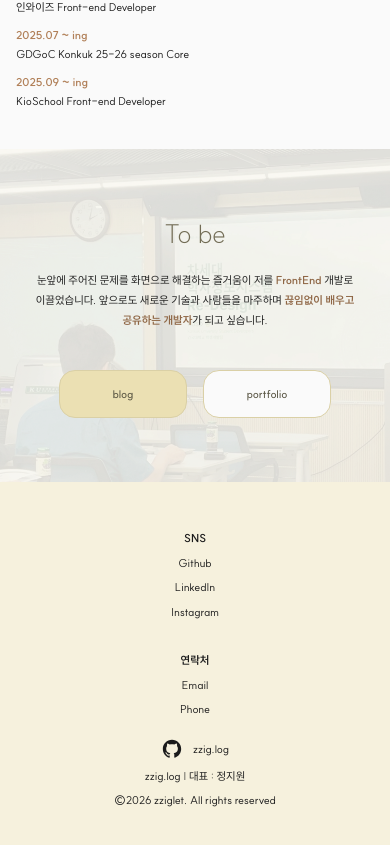
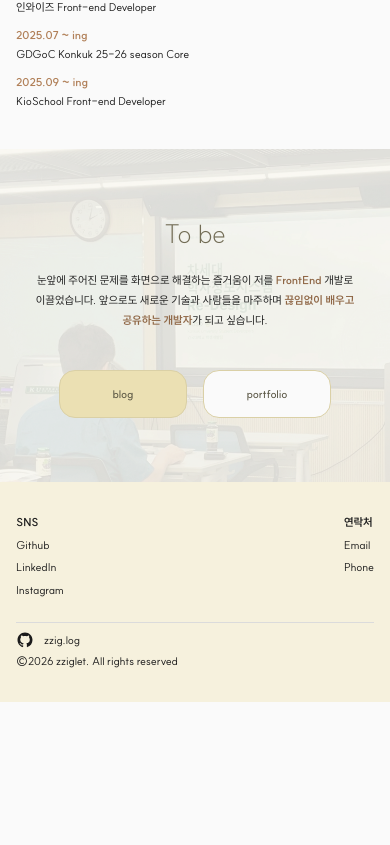
Before and after one commit to zziglet/zzig-log, a Next.js app: page / in a window 390 px wide. Shown: the part 1078-1923 px from the top of the page. After the commit the page ends 1780 px from the top, so only its background shows below. Built offline with nearby package versions, Linux system fonts and the light colour scheme.

Commit message:
refactor: compact footer layout on mobile
- Mobile: left-aligned, link groups side-by-side with space-between,
  separator border-top before copyright, remove redundant description
- Reduce padding (48→32px), gaps, icon size on mobile

Co-Authored-By: Claude Opus 4.6 <noreply@anthropic.com>

```diff
--- a/src/components/common/layout/Footer.tsx
+++ b/src/components/common/layout/Footer.tsx
@@ -13,7 +13,7 @@ const StyledFooter = styled.footer`
   display: flex;
   align-items: center;
   justify-content: center;
-  padding: 48px 16px;
+  padding: 32px 16px;
   box-sizing: border-box;
   text-align: left;
 
@@ -30,15 +30,14 @@ const FooterContainer = styled.div`
   width: 100%;
   max-width: 1200px;
   display: flex;
-  align-items: center;
+  align-items: flex-start;
   justify-content: space-between;
   gap: 20px;
   font-size: ${theme.textSizes.body.xs};
 
   ${theme.media.mobile} {
     flex-direction: column;
-    align-items: center;
-    text-align: center;
+    gap: 24px;
   }
 `;
 
@@ -48,9 +47,9 @@ const FooterLeft = styled.div`
   gap: 48px;
 
   ${theme.media.mobile} {
-    flex-direction: column;
-    align-items: center;
-    gap: 32px;
+    gap: 0;
+    width: 100%;
+    justify-content: space-between;
   }
 `;
 
@@ -58,11 +57,14 @@ const FooterRight = styled.div`
   display: flex;
   flex-direction: column;
   align-items: flex-end;
-  gap: 8px;
+  gap: 6px;
 
   ${theme.media.mobile} {
-    align-items: center;
-    text-align: center;
+    align-items: flex-start;
+    gap: 4px;
+    padding-top: 8px;
+    border-top: 1px solid ${theme.colors.border.light};
+    width: 100%;
   }
 `;
 
@@ -75,7 +77,8 @@ const LinkGroup = styled.div`
   gap: 8px;
 
   ${theme.media.mobile} {
-    align-items: center;
+    width: auto;
+    gap: 6px;
   }
 `;
 
@@ -90,10 +93,6 @@ const LinkItem = styled.a`
   cursor: pointer;
   text-decoration: none;
   color: inherit;
-
-  ${theme.media.mobile} {
-    align-self: auto;
-  }
 `;
 
 const LogoWrapper = styled.div`
@@ -104,13 +103,18 @@ const LogoWrapper = styled.div`
   gap: 10px;
 
   ${theme.media.mobile} {
-    justify-content: center;
+    justify-content: flex-start;
   }
 `;
 
 const LogoIcon = styled(RiGithubFill)`
   width: 22px;
   height: 22px;
+
+  ${theme.media.mobile} {
+    width: 18px;
+    height: 18px;
+  }
 `;
 
 const DescriptionLabel = styled.div`
@@ -155,7 +159,6 @@ function Footer() {
             </IconLink>
             <DescriptionLabel>zzig.log</DescriptionLabel>
           </LogoWrapper>
-          <DescriptionLabel>zzig.log | 대표 : 정지원</DescriptionLabel>
           <DescriptionLabel>©{currentYear} zziglet. All rights reserved</DescriptionLabel>
         </FooterRight>
       </FooterContainer>
```
